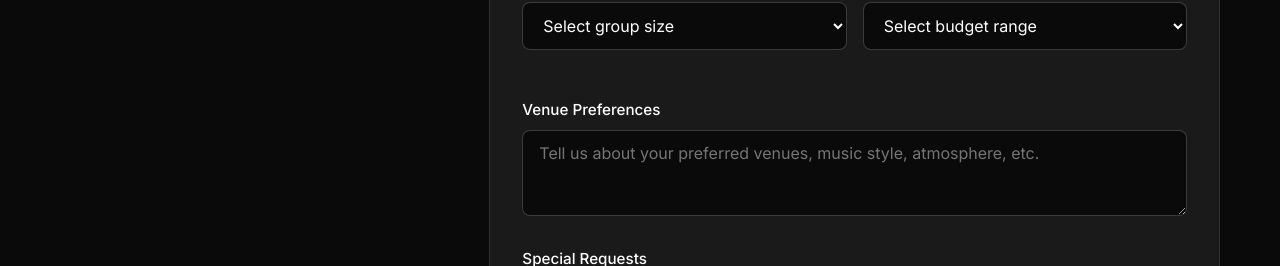
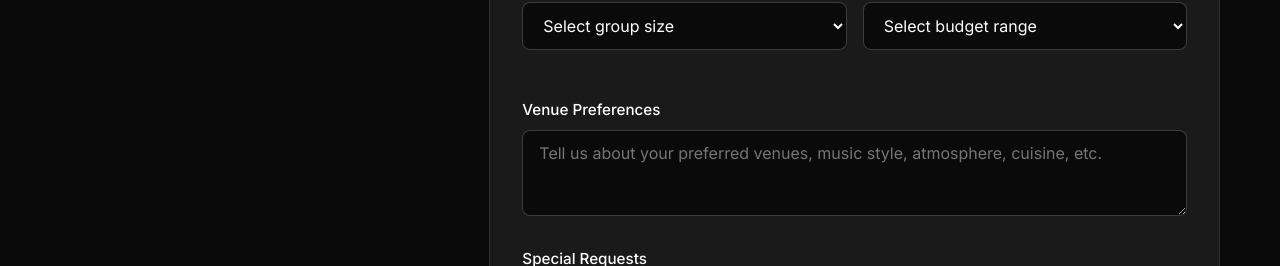
Before and after one commit to pmand21/mia_insider, a React (Vite) app: page /vip in a window 1280 px wide. Shown: the part 1040-1306 px from the top of the page. Built offline with nearby package versions, Linux system fonts and the light colour scheme; no server answers.

Commit message:
Updated VipPage.jsx

```diff
--- a/src/pages/VipPage.jsx
+++ b/src/pages/VipPage.jsx
@@ -273,7 +273,7 @@ const VipPage = () => {
                   name="preferences"
                   value={formData.preferences}
                   onChange={handleChange}
-                  placeholder="Tell us about your preferred venues, music style, atmosphere, etc."
+                  placeholder="Tell us about your preferred venues, music style, atmosphere, cuisine, etc."
                   rows="3"
                 />
               </div>
```
